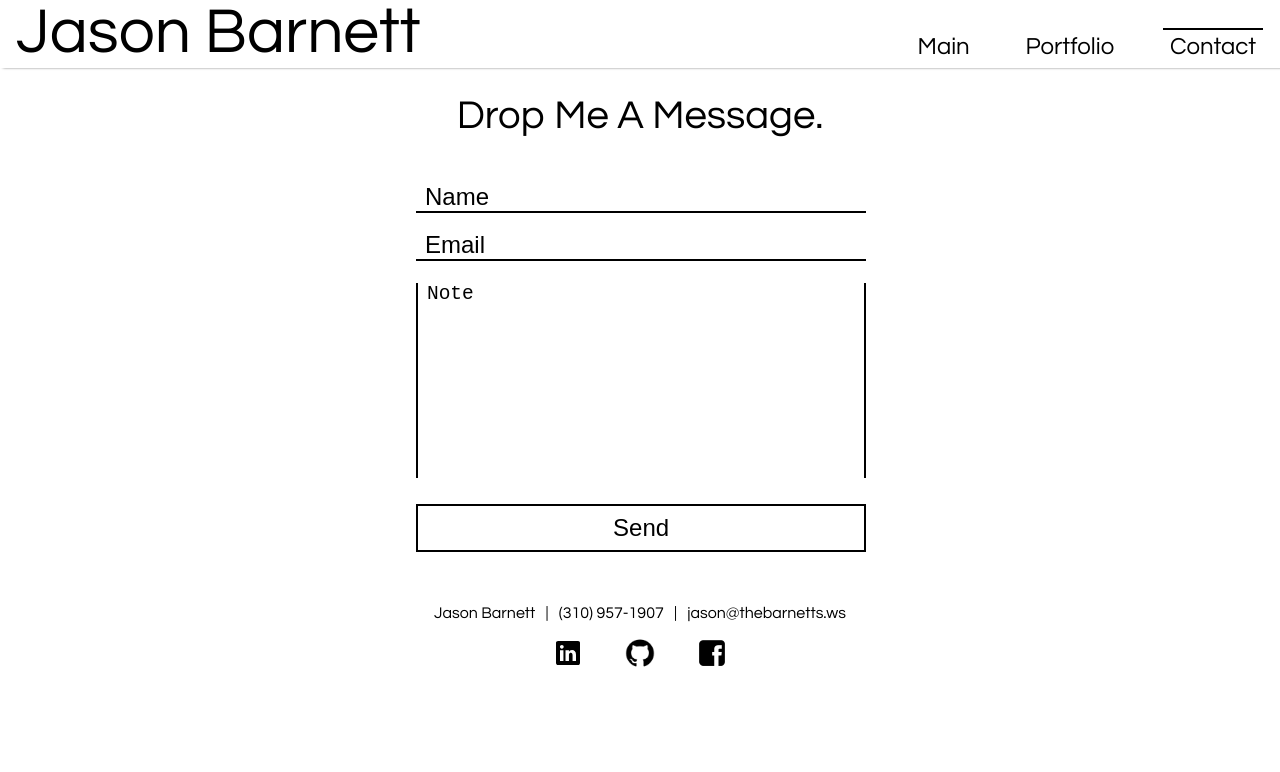
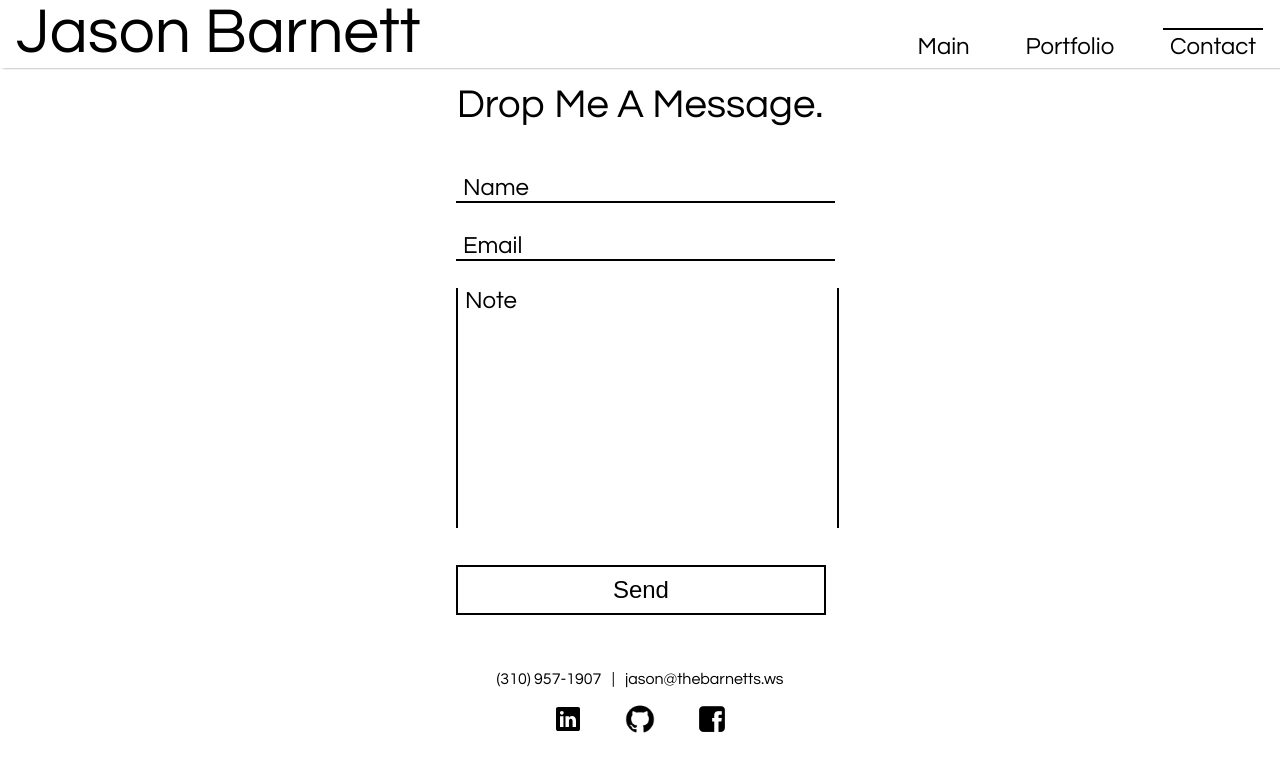
Before and after one commit to jhbarnett/jahuba.com, an Angular app: page /contact in a window 1280 px wide. Shown: the top 772 px of the page. Built offline with nearby package versions, Linux system fonts and the light colour scheme.

Commit message:
completes contact form moz compatability & layout changes

```diff
--- a/src/app/contact/contact.component.css
+++ b/src/app/contact/contact.component.css
@@ -9,20 +9,19 @@
   -webkit-box-align: center;
       -ms-flex-align: center;
           align-items: center;
+  height: 825px;
+  margin: 15px auto auto;
 }
 
 #contactPage #greeting {
-  -webkit-box-flex: 1;
-      -ms-flex: 1;
-          flex: 1;
   font-size: 2.5em;
-  margin: 2% 0 3% 0;
+  margin-bottom: 35px;
 }
 
 #contactPage > form {
-  -webkit-box-flex: 4;
-      -ms-flex: 4;
-          flex: 4;
+  -webkit-box-flex: 2;
+      -ms-flex: 2;
+          flex: 2;
   display: -webkit-box;
   display: -ms-flexbox;
   display: flex;
@@ -30,13 +29,12 @@
   -webkit-box-direction: normal;
       -ms-flex-direction: column;
           flex-direction: column;
-  width: 35%;
   -webkit-box-align: stretch;
       -ms-flex-align: stretch;
           align-items: stretch;
   -webkit-box-pack: justify;
       -ms-flex-pack: justify;
-          justify-content: space-between;
+          justify-content: space-around;
 }
 
 input {
@@ -45,16 +43,16 @@ input {
   font-size: 1.5em;
   color: black;
   width: 96.5%;
-  margin: 2% 0;
   -webkit-transition: all 0.3s;
   transition: all 0.3s;
   padding: 0 2%;
+  min-width: 365px;
 }
 
 textarea[name=note] {
-  -webkit-box-flex: 3;
-      -ms-flex: 3;
-          flex: 3;
+  -webkit-box-flex: 4;
+      -ms-flex: 4;
+          flex: 4;
   width: 99%;
   height: 10em;
   max-height: 10em;
@@ -63,11 +61,13 @@ textarea[name=note] {
   border: none;
   border-right: solid 2px black;
   border-left: solid 2px black;
-  margin: 3% 0;
+  color: black;
   font-size: 1.5em;
+  font-family: Questrial;
   -webkit-transition: all 0.3s;
   transition: all 0.3s;
   padding: 0 2%;
+  min-width: 365px;
 }
 
 textarea:focus, input:focus{
@@ -88,6 +88,7 @@ input::-webkit-input-placeholder {
   color: black;
   -webkit-transition: all 0.3s;
   transition: all 0.3s;
+  font-family: Questrial;
 }
 
 textarea::-moz-placeholder,
@@ -95,6 +96,7 @@ input::-moz-placeholder {
   color: black;
   -webkit-transition: all 0.3s;
   transition: all 0.3s;
+  font-family: Questrial;
 }
 
 textarea:-ms-input-placeholder,
@@ -102,6 +104,7 @@ input:-ms-input-placeholder {
   color: black;
   -webkit-transition: all 0.3s;
   transition: all 0.3s;
+  font-family: Questrial;
 }
 
 textarea::placeholder,
@@ -109,6 +112,7 @@ input::placeholder {
   color: black;
   -webkit-transition: all 0.3s;
   transition: all 0.3s;
+  font-family: Questrial;
 }
 
 textarea:focus::-webkit-input-placeholder,
@@ -131,9 +135,18 @@ input:focus::placeholder {
   color: #969696;
 }
 
+input:invalid {
+  box-shadow: none;
+}
+
+textarea[name=note]:invalid {
+    box-shadow: none;
+}
+
 button[name="submit"] {
   margin: 2% 0;
   height: 2em;
+  min-height: 50px;
   width: 100.5%;
   border: 2px solid black;
   background-color: white;
@@ -153,8 +166,12 @@ button[name='submit']:focus {
 }
 
 #contactPage #footer {
-  margin-top: 3.5%;
+  margin-top: 35px;
+  -webkit-box-flex: 1;
+    -ms-flex: 1;
+        flex: 1;
 }
+
 #footer div {
   display: -webkit-box;
   display: -ms-flexbox;
--- a/src/app/contact/contact.component.html
+++ b/src/app/contact/contact.component.html
@@ -13,7 +13,7 @@
     <button type="submit" name="submit" (click)="mailForm($event)">Send</button>
   </form>
   <div id="footer">
-    <div> Jason Barnett&nbsp;&nbsp;&nbsp;|&nbsp;&nbsp;&nbsp;(310)&nbsp;957-1907&nbsp;&nbsp;&nbsp;|&nbsp;&nbsp;&nbsp;jason@thebarnetts.ws</div>
+    <div> (310)&nbsp;957-1907&nbsp;&nbsp;&nbsp;|&nbsp;&nbsp;&nbsp;jason@thebarnetts.ws</div>
     <div>
       <a href='https://www.linkedin.com/in/jasonhbarnett/'><img src='../../../assets/li.svg'/></a>
       <a href='https://github.com/jhbarnett'><img src='../../../assets/gh.png'/></a>
```
Also changed, not shown: src/app/app.component.css (line endings or trailing spaces).
